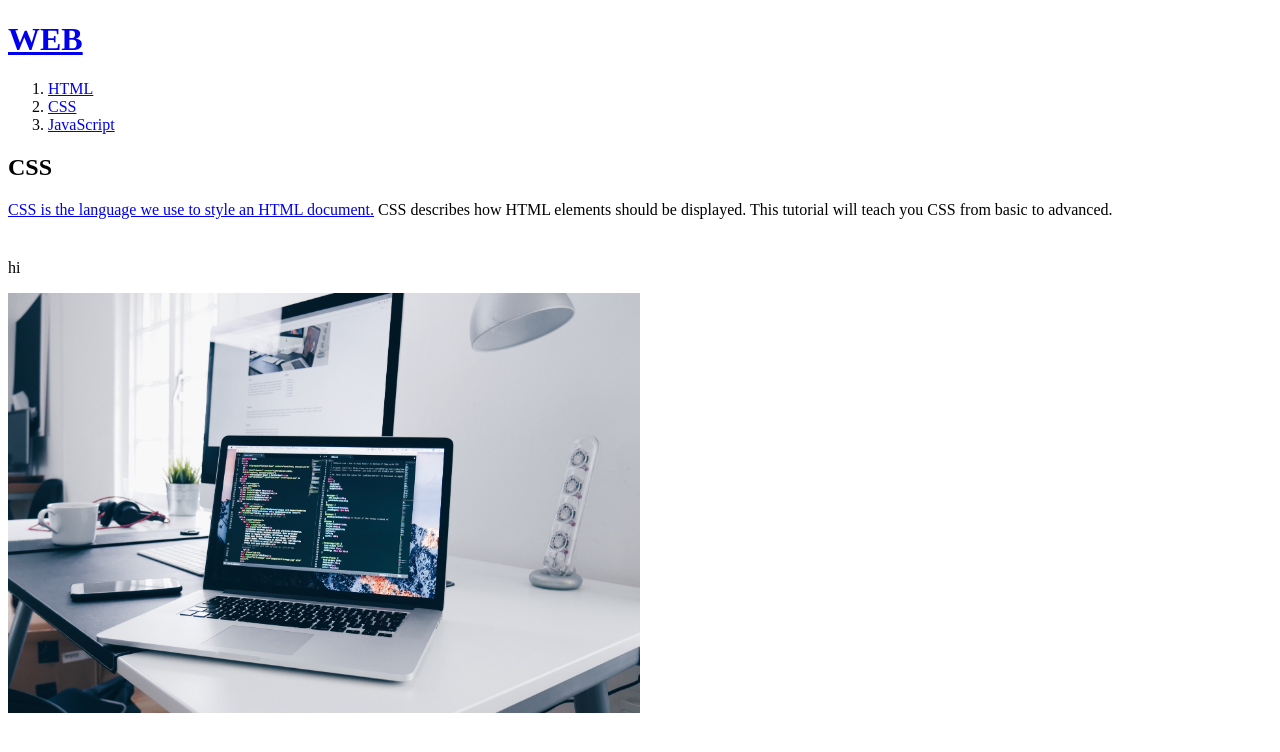
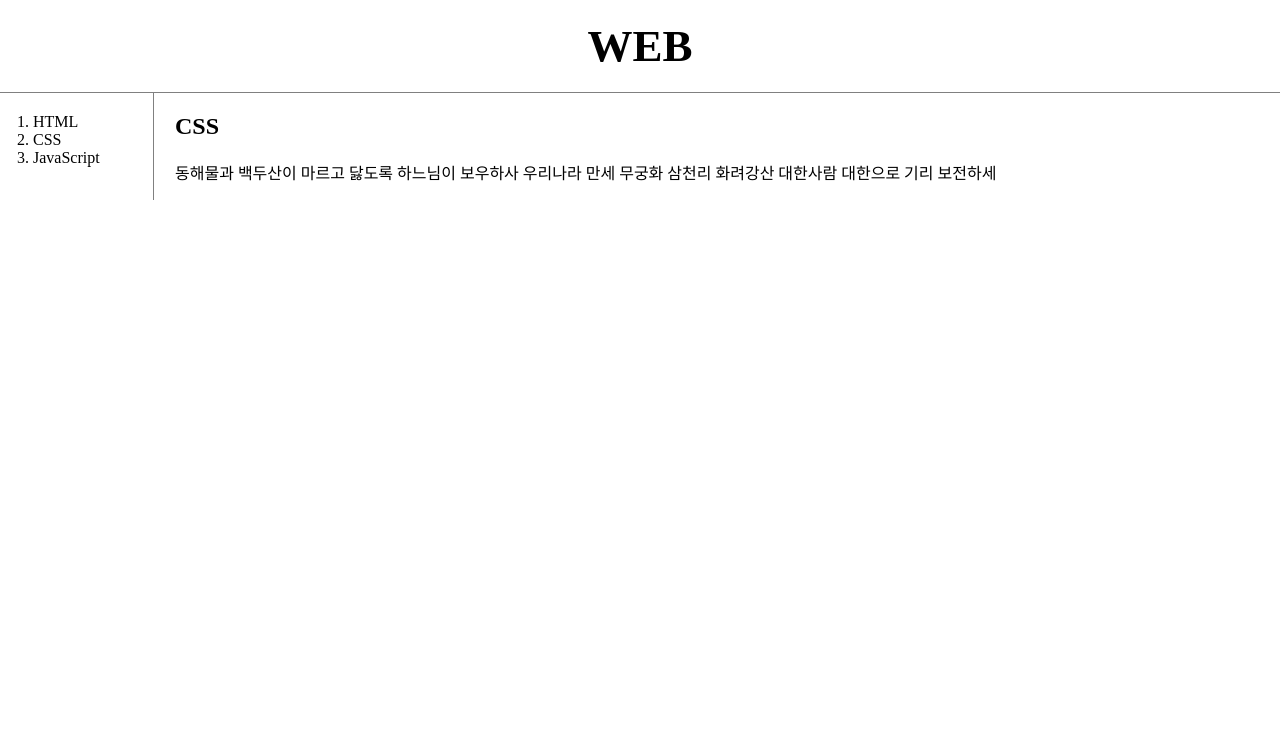
Before and after one commit to ksemin99/web1, a plain HTML site: page 2.html in a window 1280 px wide. Drawn offline with Linux system fonts and the light colour scheme; files that its build step writes are made by us from their sources.

Commit message:
Add files via upload

```diff
--- a/2.html
+++ b/2.html
@@ -3,23 +3,24 @@
 <head>
   <title>WEB - CSS</title>
   <meta charset="utf-8">
+  <link rel="stylesheet" href="/tmp/guest-iilrgl/Desktop/style.css">
 </head>
-
 <body>
-    <h1><a href="index.html" target="_balck">WEB</a></h1>
+  <h1><a href="index.html">WEB</a></h1>
+  <div id="grid">
     <ol>
-    <li><a href="1.html" target="_balck">HTML</a></li>
-    <li><a href="2.html" target="_balck">CSS</a></li>
-    <li><a href="3.html" target="_balck">JavaScript</a></li>
+      <li><a href="1.html">HTML</a></li>
+      <li><a href="2.html">CSS</a></li>
+      <li><a href="3.html">JavaScript</a></li>
     </ol>
-
+    <div id="article">
         <h2>CSS</h2>
-<p><a href="https://www.w3schools.com/css/" target="_balck" title="CSS">
-    CSS is the language we use to style an HTML document.</a>
-    CSS describes how HTML elements should be displayed.
-    This tutorial will teach you CSS from basic to advanced.
+        <p>
+         동해물과 백두산이 마르고 닳도록 하느님이 보우하사
+         우리나라 만세 무궁화 삼천리 화려강산 대한사람 대한으로
+         기리 보전하세
         </p>
-<p style="margin-top:40px;">hi</p>
-<img src="coding.jpg" width="50%">
+      </div>
+  </div>
   </body>
   </html>
--- /dev/null
+++ b/style.css
@@ -0,0 +1,41 @@
+body{
+      margin:0;
+    }
+    a {
+      color:black;
+      text-decoration: none;
+    }
+    h1 {
+      font-size:45px;
+      text-align: center;
+      border-bottom:1px solid gray;
+      margin:0;
+      padding:20px;
+    }
+    ol{
+      border-right:1px solid gray;
+      width:100px;
+      margin:0;
+      padding:20px;
+    }
+    #grid{
+      display: grid;
+      grid-template-columns: 150px 1fr;
+    }
+    #grid ol{
+      padding-left:33px;
+    }
+    #grid #article{
+      padding-left:25px;
+    }
+    @media(max-width:800px){
+    #grid{
+        display: block;
+        }
+    ol{
+        border-right:none;
+        }
+    h1{
+        border-bottom:none;
+    }
+    }
```
Also changed, not shown: mediaquery.html (added, +24 -0 lines). Lines whose indentation alone changed are shown as unchanged.
